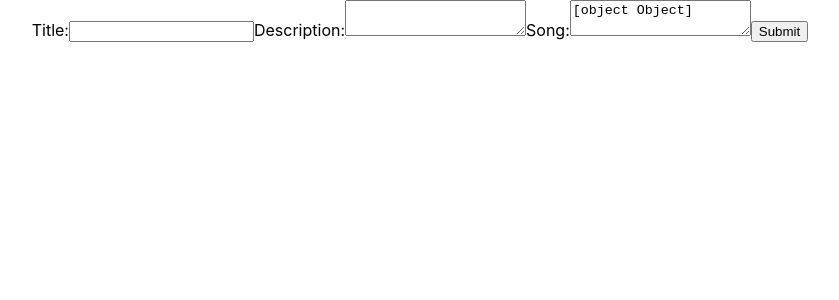
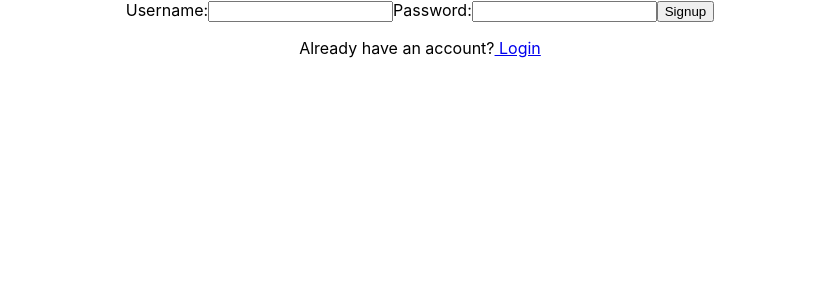
Before and after one commit to South-Connection/music-hub-client, a React (Create React App) app: page /signup in a window 1280 px wide. Shown: the top 300 px of the page, without its empty margins (220-1059 px from the left). Built offline with nearby package versions, Linux system fonts and the light colour scheme.

Commit message:
Creating auth repository, auth-service & signup component // debugging errors// signup form now visible in browser

```diff
--- a/src/App.js
+++ b/src/App.js
@@ -1,12 +1,28 @@
+
+import React, { Component } from 'react';
 import './App.css';
+import {  BrowserRouter as Router, Switch, Route } from 'react-router-dom';
+
 import AddPlaylist from './components/playlists/AddPlaylist';
+// import Navbar from './components/navbar/Navbar';
+// import authService from './components/auth/auth-service';
+import Signup from './components/auth/Signup';
 
-function App() {
+
+class App extends Component{
+  render(){
   return (
     <div className="App">
-      <AddPlaylist/>
+    <Router>
+    {/* <Navbar/> */}
+    <Switch>
+      <Route exact path="/signup" component={Signup} />
+      <Route exact path="/playlists/create" component={AddPlaylist} />
+    </Switch>
+    </Router>
     </div>
   );
+  }
 }
 
 export default App;
--- /dev/null
+++ b/src/components/auth/Signup.js
@@ -0,0 +1,67 @@
+import React, { Component } from 'react';
+import authService from "./auth-service";
+import { Link } from 'react-router-dom';
+
+class Signup extends Component {
+
+  state = { username: '', password: '' }
+
+  handleFormSubmit = (event) => {
+    event.preventDefault();
+    const {username, password} = this.state;
+
+    authService.signup(username, password)
+    .then(createdUser => {
+        this.setState({
+            username: "",
+            password: "",
+        });
+        // this.props.getUser(response, true);
+    })
+    .catch(error => console.log(error))
+  }
+
+  handleChange = (event) => {
+    const {name, value} = event.target;
+    this.setState({[name]: value});
+  }
+
+
+  render(){
+    return(
+      <div>
+        <form onSubmit={this.handleFormSubmit}>
+          <label>
+          Username:
+            <input
+              type="text"
+              name="username"
+              value={this.state.username}
+              onChange={this.handleChange}
+            />
+          </label>
+
+          <label>
+          Password:
+            <input
+              type="password"
+              name="password"
+              value={this.state.password}
+              onChange={this.handleChange}
+            />
+          </label>
+
+          <button type="submit"> Signup </button>
+        </form>
+
+        <p>
+          Already have an account?
+          <Link to={"/"}> Login</Link>
+        </p>
+
+      </div>
+    )
+  }
+}
+
+export default Signup;
--- /dev/null
+++ b/src/components/auth/auth-service.js
@@ -0,0 +1,19 @@
+import axios from 'axios';
+
+class AuthService {
+  constructor() {
+    this.service = axios.create({
+      baseURL: 'http://localhost:5000/api',
+      withCredentials: true
+    });
+  }
+
+  signup = (username, password) => {
+    return this.service.post('/signup', { username, password }).then(response => response.data);
+  };
+
+}
+
+const authService = new AuthService();
+
+export default authService;
--- a/src/components/playlists/AddPlaylist.js
+++ b/src/components/playlists/AddPlaylist.js
@@ -5,24 +5,29 @@ class AddPlaylist extends Component {
   state = {
     title: "",
     description: "",
-    songs: [{}],
-    // guests : ""
+    songs: []
+
   };
+
 
   handleFormSubmit = (event) => {
     event.preventDefault();
 
     const title = this.state.title;
     const description = this.state.description;
-    const songs = this.state.songs;
+    const songTitle = this.state.songs[0].title;
+    // const songLink = this.state.songs[0].link
+
+
+    // console.log(songsTitle)
     // const songsLink = this.state.songs.link;
     // const guests = this.state.guests;
 
     axios
-      .post("http://localhost:5000/api/playlists", { title, description, songs })
+      .post("http://localhost:5000/api/playlists", { title, description, songTitle})
       .then(() => {
         // this.props.getData();
-        this.setState({ title: "", description: "", songs:[{}] });
+        this.setState({ title: "", description: "" , songTitle: ""});
       })
       .catch((error) => console.log(error));
   };
@@ -36,25 +41,39 @@ class AddPlaylist extends Component {
     return (
       <div>
         <form onSubmit={this.handleFormSubmit}>
-          <label>Title:</label>
+          <label>Add a cool title for your playlist:</label>
           <input
             type="text"
             name="title"
             value={this.state.title}
             onChange={(e) => this.handleChange(e)}
           />
-          <label>Description:</label>
+          <label>what's the occasion?</label>
           <textarea
+            type="text"
             name="description"
             value={this.state.description}
             onChange={(e) => this.handleChange(e)}
           />
-          <label>Song:</label>
-          <textarea
-            name="songs"
-            value={this.state.songs}
+           {/* <label>add song name:</label>
+           <textarea
+            type="text"
+            name="songTitle"
+            value={this.state.songs[0].title}
+            onChange={(e) => this.handleChange(e)} */}
+          {/* /> */}
+          <label>and link:</label>
+          {/* <textarea
+            type="text"
+            name="songs.link"
+            value={this.state.songLink}
             onChange={(e) => this.handleChange(e)}
-          />
+          /> */}
+          <label>add guests:</label>
+          <select name="guests" id="guests" multiple>
+          value={this.state.guests}
+            onChange={(e) => this.handleChange(e)}
+          </select>
 
           <input type="submit" value="Submit" />
         </form>
```
Also changed, not shown: src/components/navbar/Navbar.js (added), 1 other file (tests, documents, lock files or other folders).
